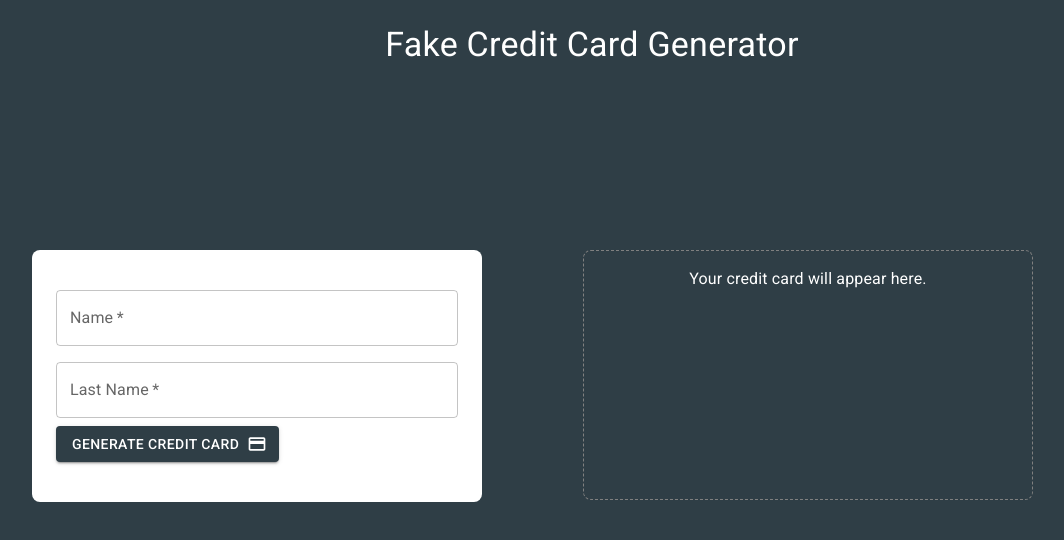
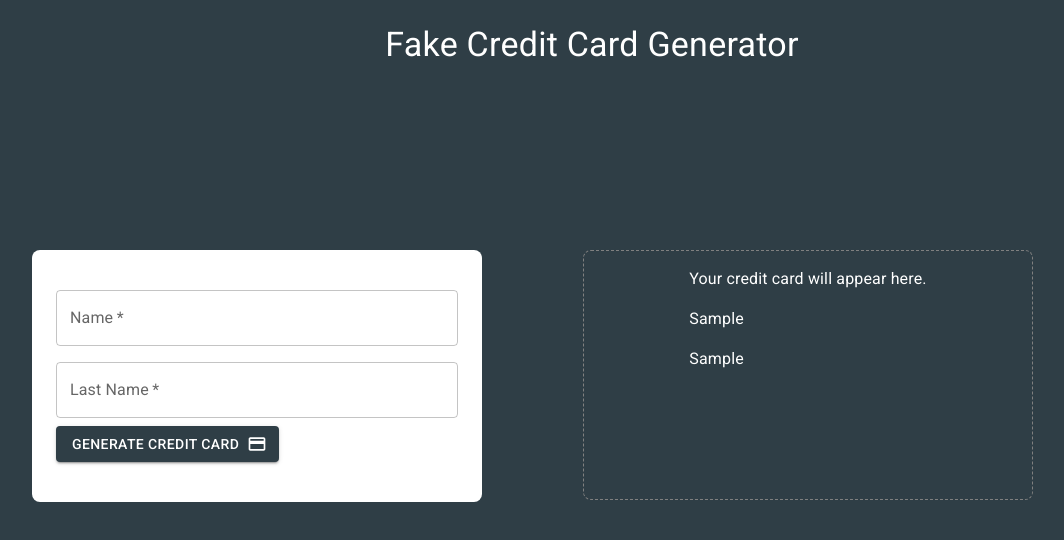
Before and after one commit to ernestocisnero/fake-creditCard-generator, a React (Vite) app: page / in a window 1280 px wide. Both pictures are taken after typing "Sample", "Sample" into the empty fields and a click on the button "GENERATE CREDIT CARD". Shown: the top 540 px of the page, without its empty margins (48-1112 px from the left). Built offline with nearby package versions, Linux system fonts and the light colour scheme.

Commit message:
IProps, IUser interfaces implemented, Global context implemented and working

```diff
--- a/src/App.tsx
+++ b/src/App.tsx
@@ -1,36 +1,57 @@
 import { Box, Grid, Typography } from "@mui/material";
-import { useEffect } from 'react';
+import { useEffect } from "react";
 import "./App.css";
 import { CardData, CardNotGenerated } from "./components";
 import { LuhnAlgorithm } from "./helpers";
 
-
 function App() {
-
   const cardNumberExample: number = 1234567890123456;
 
   useEffect(() => {
     LuhnAlgorithm(cardNumberExample);
-  }, [ cardNumberExample ])
+  }, [cardNumberExample]);
 
   return (
-    <Box sx={{ display:'flex', flexDirection:'column', width: '100vw',height: '100vh',backgroundColor: 'primary.main' }}>
+    <Box
+      sx={{
+        display: "flex",
+        flexDirection: "column",
+        width: "100vw",
+        height: "100vh",
+        backgroundColor: "primary.main",
+      }}
+    >
+      <Typography
+        variant="h4"
+        component="h1"
+        align="center"
+        padding={3}
+        sx={{ color: "white" }}
+      >
+        Fake Credit Card Generator
+      </Typography>
 
-
-        <Typography variant="h4" component="h1" align="center" padding={ 3 } sx={{ color:'white' }}>Fake Credit Card Generator</Typography>
-
-
-        <Grid container spacing={{ xs: 2, md: 2 }} columns={{ xs: 2, sm: 2, md: 12 }}>
-          <Grid item xs={4} >
-            <CardData />
-          </Grid>
-
-          <Grid item xs={8} sx={{ display:'flex', justifyContent:'center', alignContent:'center'}}>
-            <CardNotGenerated />
-          </Grid>
+      <Grid
+        container
+        spacing={{ xs: 2, md: 2 }}
+        columns={{ xs: 2, sm: 2, md: 12 }}
+      >
+        <Grid item xs={4}>
+          <CardData />
         </Grid>
 
-
+        <Grid
+          item
+          xs={8}
+          sx={{
+            display: "flex",
+            justifyContent: "center",
+            alignContent: "center",
+          }}
+        >
+          <CardNotGenerated />
+        </Grid>
+      </Grid>
     </Box>
   );
 }
--- a/src/components/CardData.tsx
+++ b/src/components/CardData.tsx
@@ -1,8 +1,8 @@
 import { Button, Grid, TextField } from "@mui/material";
 import CreditCardIcon from "@mui/icons-material/CreditCard";
 import { useForm } from "../hooks";
-import { useState, useEffect } from "react";
-import { formInputProps } from "../interfaces";
+import { useContext } from "react";
+import { UserContext } from "../context";
 
 export const CardData = () => {
     const { name, lastName, onInputChange, onReset } = useForm({
@@ -10,23 +10,16 @@ export const CardData = () => {
         lastName: "",
     });
 
-    const [userData, setUserData] = useState<formInputProps>({
-        name: "",
-        lastName: "",
-    });
+    const { userData, setUserData } = useContext(UserContext);
 
     const handleSubmit = (event: React.FormEvent<HTMLFormElement>): void => {
         event.preventDefault();
         setUserData({
             name,
-            lastName,
-        });
+            lastName
+        })
         onReset();
     };
-
-    // useEffect(() => {
-    //     console.log(userData);
-    // }, [userData]);
 
     return (
         <form onSubmit={handleSubmit}>
--- a/src/components/CardNotGenerated.tsx
+++ b/src/components/CardNotGenerated.tsx
@@ -1,6 +1,12 @@
 import { Box, Typography } from "@mui/material";
+import { UserContext } from '../context/userContext';
+import { useContext } from 'react';
 
 export const CardNotGenerated = () => {
+
+
+  const { userData } = useContext(UserContext);
+
   return (
     <Box
       sx={{
@@ -16,6 +22,13 @@ export const CardNotGenerated = () => {
     >
       <Typography sx={{ color: "white" }}>
         Your credit card will appear here.
+        {
+          userData &&
+          <div>
+            <p>{userData.name}</p>
+            <p>{userData.lastName}</p>
+          </div>
+        }
       </Typography>
     </Box>
   );
--- /dev/null
+++ b/src/context/DataContextProvider.tsx
@@ -0,0 +1,18 @@
+import { FC, useState } from 'react';
+import { formInputProps, IProp } from "../interfaces";
+import { UserContext } from './userContext';
+
+
+
+
+export const DataContextProvider:FC<IProp> = ({ children }) => {
+
+  const [ userData, setUserData ] = useState(null);
+
+
+  return (
+    <UserContext.Provider value={ { userData, setUserData }  }>
+      { children }
+    </UserContext.Provider>
+  )
+}
--- /dev/null
+++ b/src/context/index.ts
@@ -0,0 +1,2 @@
+export * from './DataContextProvider';
+export * from './userContext';
--- /dev/null
+++ b/src/context/userContext.ts
@@ -0,0 +1,4 @@
+import { createContext } from "react";
+import { IUser } from "../interfaces";
+
+export const UserContext = createContext<IUser | null>(null);
--- /dev/null
+++ b/src/interfaces/IProps.ts
@@ -0,0 +1,5 @@
+import { ReactNode } from 'react';
+
+export interface IProp{
+    children:ReactNode;
+}
--- a/src/interfaces/index.ts
+++ b/src/interfaces/index.ts
@@ -1 +1,3 @@
 export * from './formInputProps';
+export * from './IProps';
+export * from './IUser';
--- a/src/main.tsx
+++ b/src/main.tsx
@@ -3,14 +3,17 @@ import ReactDOM from "react-dom/client";
 import App from "./App";
 import "./index.css";
 import { ThemeProvider } from "@mui/material/styles";
-import  CssBaseline  from "@mui/material/CssBaseline";
+import CssBaseline from "@mui/material/CssBaseline";
 import { theme } from "./themes/theme";
+import { DataContextProvider } from "./context/DataContextProvider";
 
 ReactDOM.createRoot(document.getElementById("root") as HTMLElement).render(
   <React.StrictMode>
     <ThemeProvider theme={theme}>
       <CssBaseline />
-      <App />
+      <DataContextProvider>
+        <App />
+      </DataContextProvider>
     </ThemeProvider>
   </React.StrictMode>
 );
```
Also changed, not shown: src/interfaces/IUser.ts (added, +7 -0 lines).
